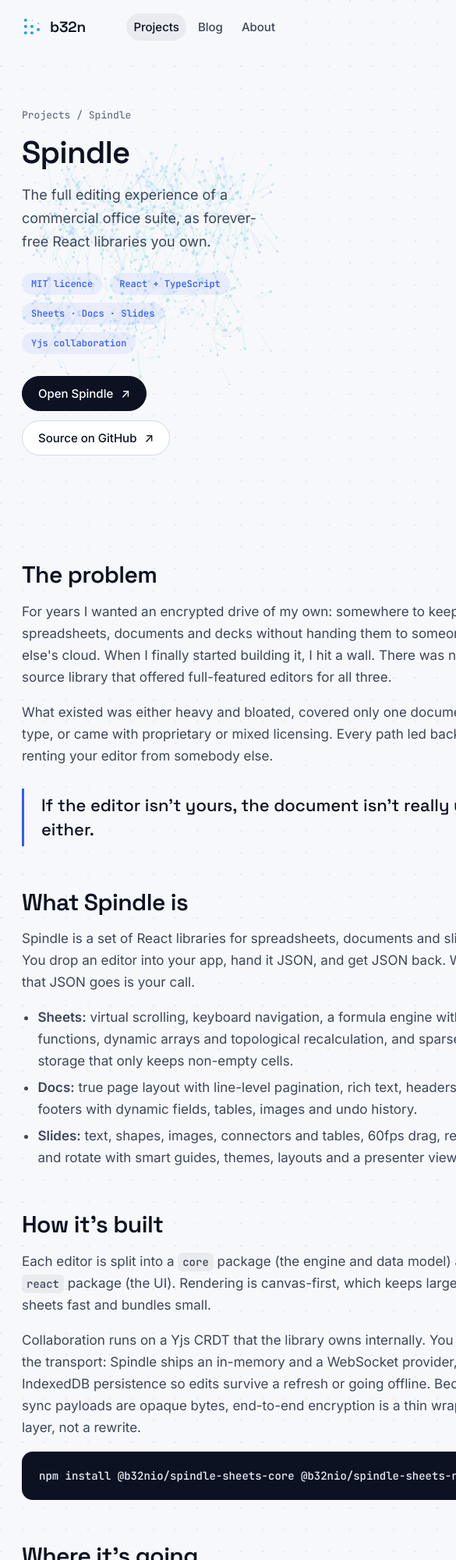
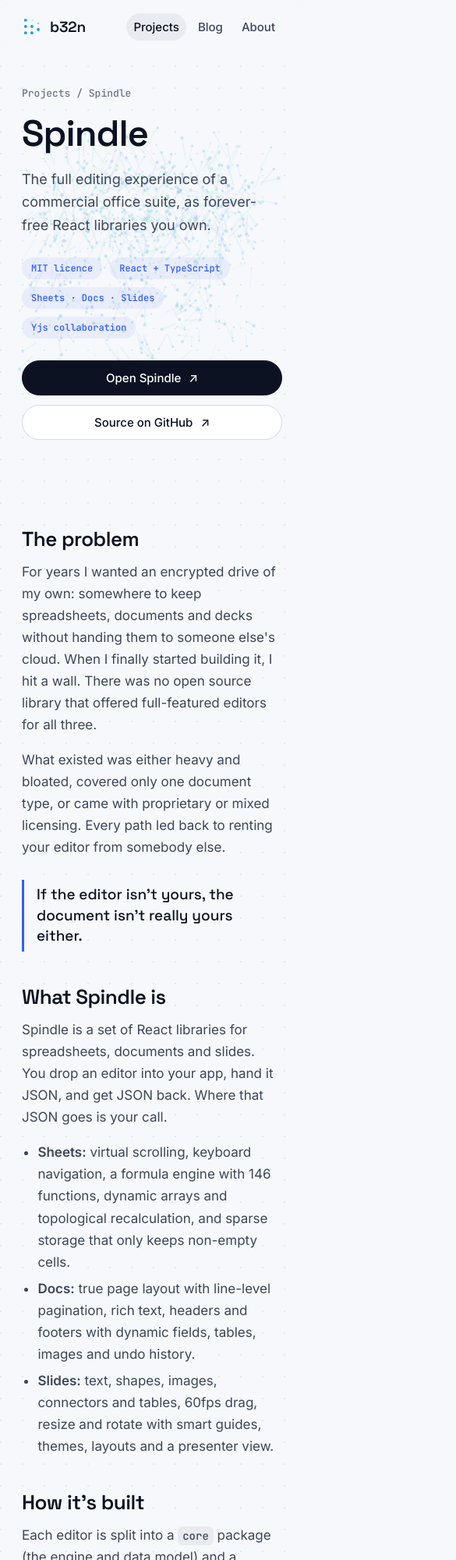
Before and after one commit to b32n/b32n.io, a plain HTML site: page public/projects/spindle/index.html in a window 390 px wide. Shown: the top 2000 px of the page at 78% size, 585 px wide, since content can reach past the window. Drawn offline with Linux system fonts and the light colour scheme; animation ran at ten frames a second.

Commit message:
Mobile: fix case study overflow (grid min-width), wrap code on small screens, cache-bust assets

```diff
--- a/public/assets/site.css
+++ b/public/assets/site.css
@@ -103,7 +103,7 @@
 .panel{background:var(--paper);border:1px solid var(--line);border-radius:22px;padding:30px}
 .panel dl{margin:0;display:grid;grid-template-columns:auto 1fr;gap:14px 22px;font-size:15px}
 .panel dt{font:500 12px/1.6 var(--mono);color:var(--ink-3);text-transform:uppercase;letter-spacing:.1em}
-.panel dd{margin:0}
+.panel dd{margin:0;min-width:0;overflow-wrap:anywhere}
 
 /* article / case study */
 .page-hero{padding:72px 0 40px;position:relative;overflow:hidden}
@@ -113,7 +113,7 @@
 .crumbs{font:500 13px/1 var(--mono);color:var(--ink-3)}
 .crumbs a{text-decoration:none}.crumbs a:hover{color:var(--blue)}
 .facts{display:flex;gap:10px;flex-wrap:wrap;margin-top:26px}
-.prose{max-width:720px}
+.prose{max-width:720px;min-width:0;overflow-wrap:break-word}
 .prose h2{font-size:30px;margin:56px 0 16px}
 .prose h3{margin:34px 0 10px}
 .prose p,.prose li{color:var(--ink-2)}
@@ -122,9 +122,10 @@
 .prose a{color:var(--blue);text-decoration-thickness:1px;text-underline-offset:3px}
 .prose blockquote{margin:28px 0;padding:6px 0 6px 22px;border-left:3px solid;border-image:var(--grad) 1;font:500 22px/1.4 var(--sans);color:var(--ink)}
 .prose code{font:14px/1 var(--mono);background:rgba(12,18,34,.05);padding:3px 6px;border-radius:6px}
-.prose pre{background:var(--ink);color:#e7ecf7;padding:20px 22px;border-radius:14px;overflow:auto;font:14px/1.6 var(--mono)}
+.prose pre{background:var(--ink);color:#e7ecf7;padding:20px 22px;border-radius:14px;overflow-x:auto;max-width:100%;font:14px/1.6 var(--mono);-webkit-overflow-scrolling:touch}
 .prose pre code{background:none;padding:0;color:inherit}
-.split{display:grid;grid-template-columns:1fr 280px;gap:64px;align-items:start}
+.split{display:grid;grid-template-columns:minmax(0,1fr) 280px;gap:64px;align-items:start}
+.split>*{min-width:0}
 .aside{position:sticky;top:96px}
 .meta{font:500 13px/1 var(--mono);color:var(--ink-3)}
 
@@ -155,5 +156,16 @@
   .page-hero canvas.swarm{opacity:.35;width:100%;right:0}
   .nav nav a{padding:10px 9px}
 }
+@media (max-width:600px){
+  .page-hero{padding:44px 0 28px}
+  .page-hero h1{font-size:clamp(40px,12vw,56px)}
+  .page-hero .ctas .btn{flex:1 1 auto;justify-content:center}
+  .prose h2{font-size:26px;margin:44px 0 14px}
+  .prose blockquote{font-size:19px;padding-left:16px}
+  .prose code{overflow-wrap:anywhere}
+  .prose pre{white-space:pre-wrap;word-break:break-all;padding:16px 18px;font-size:13px}
+  .panel{padding:22px}
+  .panel dl{gap:12px 16px}
+}
 @media (prefers-reduced-motion:reduce){*{transition:none!important;animation:none!important}.reveal{opacity:1;transform:none}}
 @media (max-width:900px){.hero{min-height:92vh}.hero-copy{padding:46vh 0 56px}.hero .status{left:28px;right:auto;bottom:18px}}
--- a/public/projects/spindle/index.html
+++ b/public/projects/spindle/index.html
@@ -16,7 +16,7 @@
 <link rel="alternate" type="application/rss+xml" title="b32n blog" href="/blog/feed.xml">
 <link rel="preconnect" href="https://fonts.googleapis.com"><link rel="preconnect" href="https://fonts.gstatic.com" crossorigin>
 <link href="https://fonts.googleapis.com/css2?family=Inter:wght@400;500;600&family=JetBrains+Mono:wght@500&family=Space+Grotesk:wght@500;600&display=swap" rel="stylesheet">
-<link rel="stylesheet" href="/assets/site.css">
+<link rel="stylesheet" href="/assets/site.css?v=0a875051">
 </head>
 <body>
 <header class="nav"><div class="wrap">
@@ -81,6 +81,6 @@
   </ul></div>
   <div class="fine"><span>© 2026 Bharat Nadkarni · b32n</span><span>Built in the open · <a href="https://github.com/b32n/b32n.io">source</a></span></div>
 </div></footer>
-<script src="/assets/nano.js" defer></script>
+<script src="/assets/nano.js?v=31ac062b" defer></script>
 </body>
 </html>
```
Also changed, not shown: public/404.html (+2 -2 lines), public/blog/hello-b32n/index.html (+2 -2 lines), public/blog/index.html (+2 -2 lines), public/index.html (+2 -2 lines), public/projects/mindmaps/index.html (+2 -2 lines), 1 other file.
